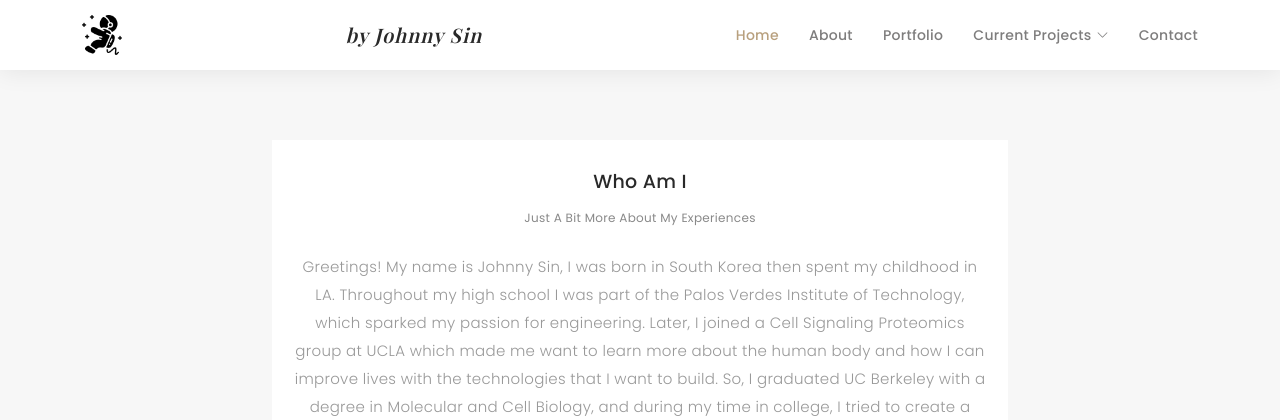
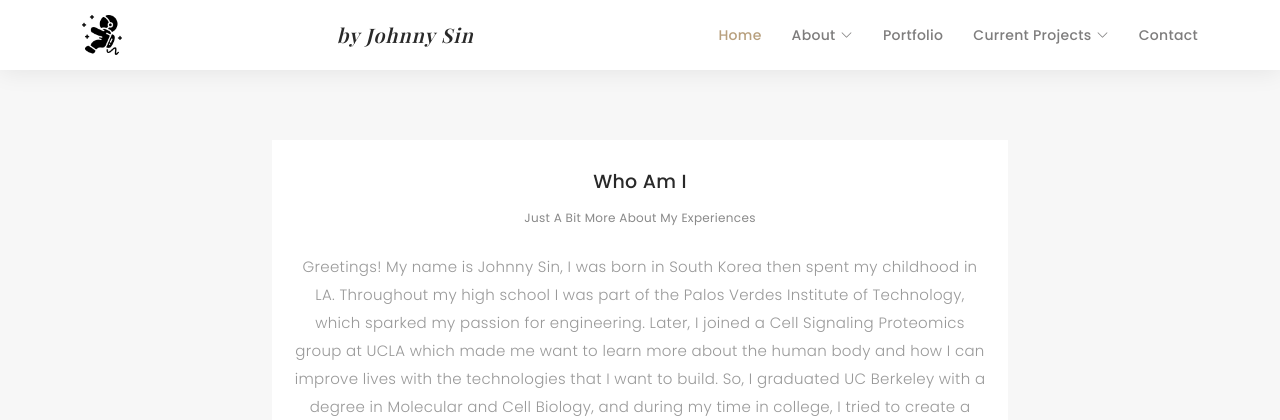
Before and after one commit to johnnys7n/PortfolioWebsite, a Flask app: page /about-me.html in a window 1280 px wide. Shown: the top 420 px of the page. Run offline with Flask 3, Linux system fonts and the light colour scheme; some libraries are stand-ins or nearby versions; some web fonts are replaced.

Commit message:
adding drop down

```diff
--- a/templates/about-me.html
+++ b/templates/about-me.html
@@ -49,7 +49,11 @@
       <nav id="navbar" class="navbar">
         <ul>
           <li><a class="nav-link scrollto active" href="index.html">Home</a></li>
-          <li><a class="nav-link scrollto" href="about-me.html">About</a></li>
+          <li class="dropdown"><a href="#"><span>About</span> <i class="bi bi-chevron-down"></i></a>
+            <ul>
+              <li><a href="about-me.html">About Me Page</a></li>
+              <li><a href="my-courses.html">Relevant Courses</a></li>
+            </ul>
           <li><a class="nav-link  scrollto" href="index.html##portfolio">Portfolio</a></li>
           <li class="dropdown"><a href="#"><span>Current Projects</span> <i class="bi bi-chevron-down"></i></a>
             <ul>
@@ -115,8 +119,10 @@
                         <center>
                           <img src="static/img/cal_logo.jpeg" alt="" class="img-responsive" style="width:200px;height:200px;">
                         </center>
+                        <br>
+                        <br>
                         <div>
-                          <h4>If you are curious about my self-taught journey into programming! This here lists a compiled list of courses that I have took so far, currently taking, and will take!</h4>
+                          <h4 align="center">If you are curious about my self-taught journey into programming! This here lists a compiled list of courses that I have took so far, currently taking, and will take!</h4>
                           <h4 align='center'> If interested please check this out! <a href='my-courses.html'>Click Here!</a></h4>
 
 
```
